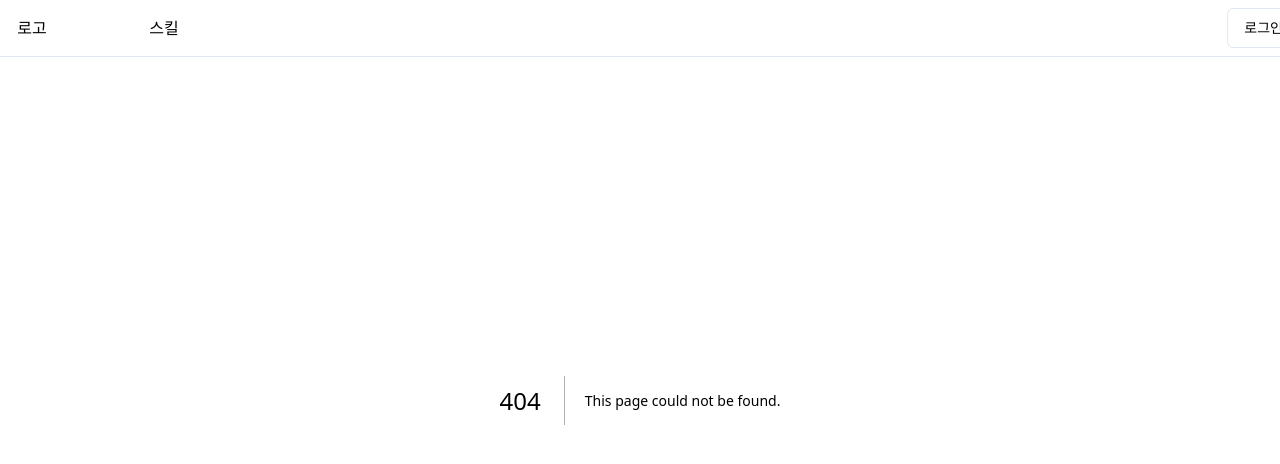
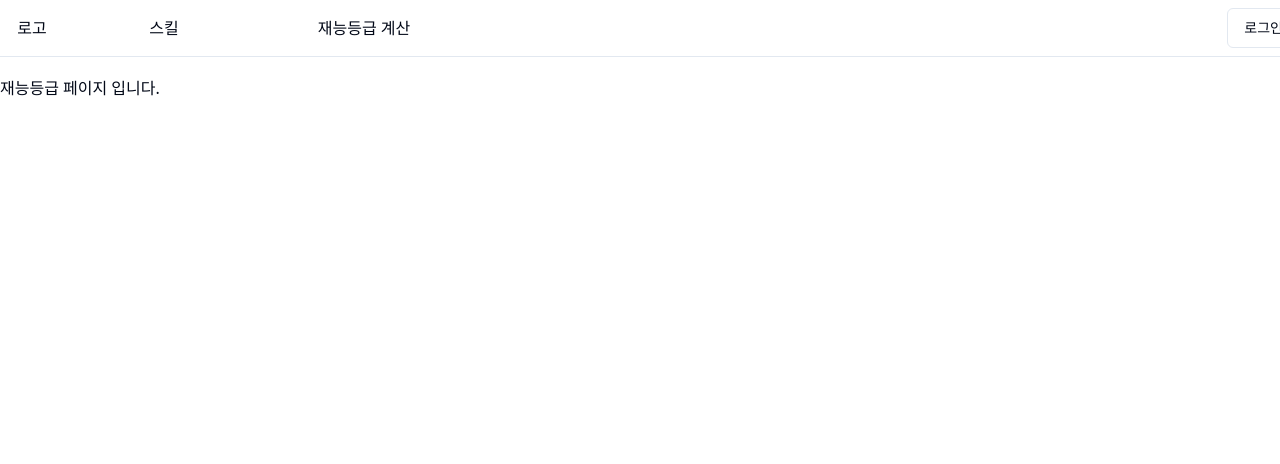
Before and after one commit to audrhks29/mabi-auction, a Next.js app: page /grade in a window 1280 px wide. Before the commit this address had no page. Shown: the top 464 px of the page. Built offline with nearby package versions, Linux system fonts and the light colour scheme.

Commit message:
Feat: 재능 등급 페이지

```diff
--- /dev/null
+++ b/src/app/grade/page.tsx
@@ -0,0 +1,3 @@
+export default function GradePage() {
+  return <main className="inner">재능등급 페이지 입니다.</main>;
+}
--- a/src/components/layout/Header.tsx
+++ b/src/components/layout/Header.tsx
@@ -20,6 +20,14 @@ export default function Header() {
               </Link>
             </li>
           </ul>
+
+          <ul className="h-full">
+            <li className="w-[200px] text-center h-full hover:bg-muted cursor-pointer">
+              <Link href="/grade" className="flex w-full h-full justify-center items-center">
+                재능등급 계산
+              </Link>
+            </li>
+          </ul>
         </div>
 
         <LoginButton />
```
